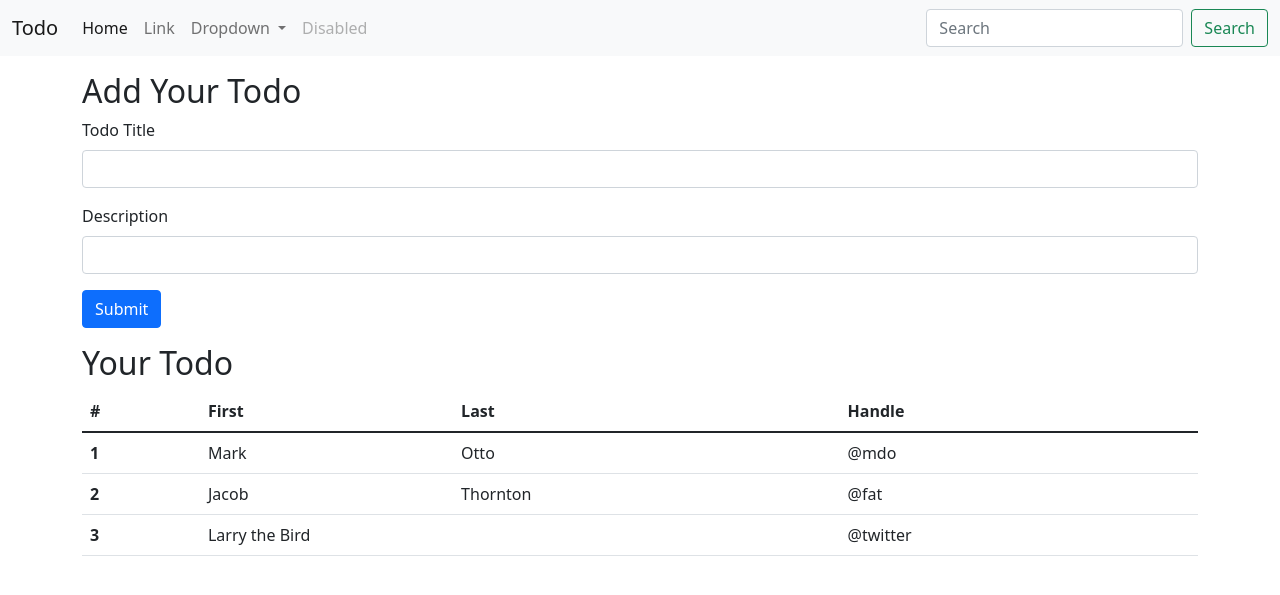
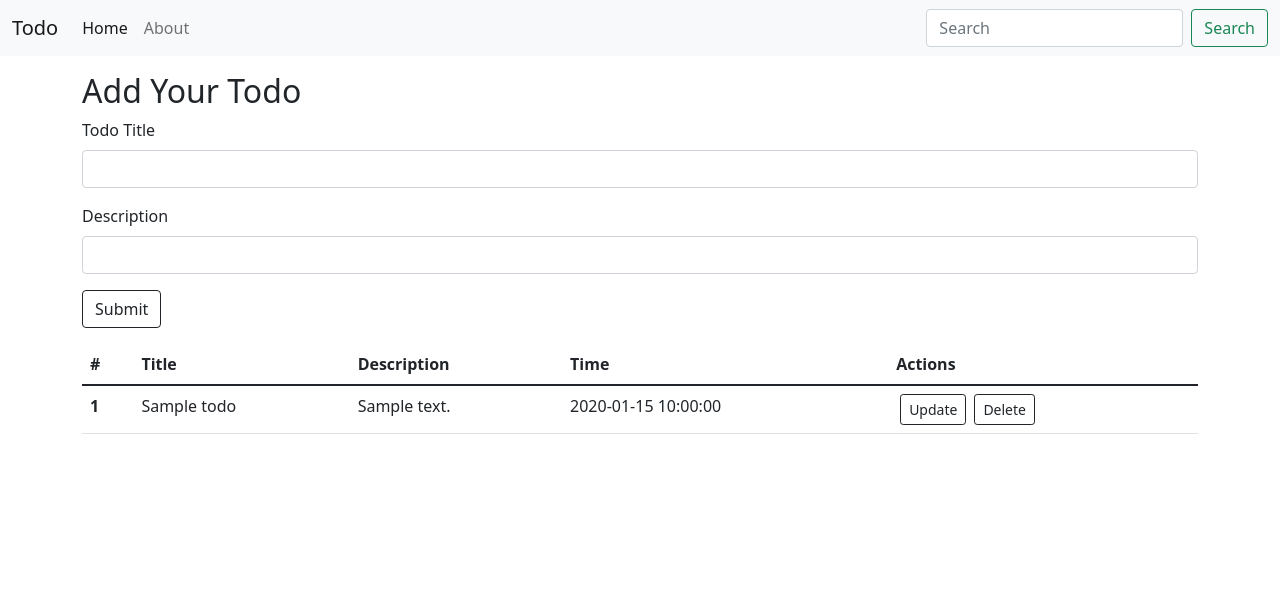
Before and after one commit to Basudev1/flask-todo-app, a Flask app: page / in a window 1280 px wide. Shown: the top 595 px of the page. Run offline with Flask 2, Linux system fonts and the light colour scheme; tables that the repository leaves empty hold one stand-in row (values such as "Sample post").

Commit message:
Learnt Templating inheritence

```diff
--- a/app.py
+++ b/app.py
@@ -1,15 +1,55 @@
-from flask import Flask, render_template
+
+from flask import Flask, render_template, request, redirect
 from pip import main
 from flask_sqlalchemy import SQLAlchemy
+from datetime import datetime
 app = Flask(__name__)
+app.config['SQLALCHEMY_DATABASE_URI'] = 'sqlite:///todo.db'
+app.config['SQLALCHEMY_TRACK_MODIFICATIONS'] = False
+db = SQLAlchemy(app)
 
-@app.route("/")
+class Todo(db.Model):
+    sno = db.Column(db.Integer, primary_key=True)
+    title = db.Column(db.String(200), nullable=False)
+    desc = db.Column(db.String(500), nullable=False)
+    date_created = db.Column(db.DateTime, default=datetime.utcnow)
+
+    def _repr_(self) -> str:
+        return f"{self.sno} - {self.title}"
+
+@app.route("/", methods=['GET', 'POST'])
 def hello_world():
-    # return "<p>Hello, World!</p>"
-    return render_template("index.html")
+    if request.method== 'POST':
+        title = request.form['title']
+        desc = request.form['desc']
+        todo = Todo (title=title, desc=desc)
+        db.session.add(todo)
+        db.session.commit()
+    allTodo = Todo.query.all()
+    # print(allTodo)
+    return render_template("index.html", allTodo=allTodo)
 @app.route("/products")
 def products():
-    return "<p>This is Products Page</p>"
+    redirect("/")
+
+@app.route("/show")
+def show():
+    allTodo = Todo.query.all()
+    print(allTodo)
+    return 'this is products page'
+@app.route("/update")
+def update():
+    # allTodo = Todo.query.all()
+    # print(allTodo)
+    return 'this is update page'
+@app.route("/delete/<int:sno>")
+def delete(sno):
+    todo = Todo.query.filter_by(sno=sno).first()
+    db.session.delete(todo)
+    db.session.commit()
+    # print(allTodo)
+    return redirect("/")
+
 
 if __name__ == "__main__":
     app.run(debug=True)
--- /dev/null
+++ b/templates/base.html
@@ -0,0 +1,58 @@
+<!DOCTYPE html>
+<html lang="en">
+  <head>
+    <!-- Required meta tags -->
+    <meta charset="utf-8" />
+    <meta name="viewport" content="width=device-width, initial-scale=1" />
+
+    <!-- Bootstrap CSS -->
+    <link
+      href="https://cdn.jsdelivr.net/npm/bootstrap@5.1.3/dist/css/bootstrap.min.css"
+      rel="stylesheet"
+      integrity="sha384-1BmE4kWBq78iYhFldvKuhfTAU6auU8tT94WrHftjDbrCEXSU1oBoqyl2QvZ6jIW3"
+      crossorigin="anonymous"
+    />
+
+    <title>{% block title %} {% endblock title %} - Todo</title>
+  </head>
+  <body>
+    <nav class="navbar navbar-expand-lg navbar-light bg-light">
+      <div class="container-fluid">
+        <a class="navbar-brand" href="#">Todo</a>
+        <button
+          class="navbar-toggler"
+          type="button"
+          data-bs-toggle="collapse"
+          data-bs-target="#navbarSupportedContent"
+          aria-controls="navbarSupportedContent"
+          aria-expanded="false"
+          aria-label="Toggle navigation"
+        >
+          <span class="navbar-toggler-icon"></span>
+        </button>
+        <div class="collapse navbar-collapse" id="navbarSupportedContent">
+          <ul class="navbar-nav me-auto mb-2 mb-lg-0">
+            <li class="nav-item">
+              <a class="nav-link active" aria-current="page" href="#">Home</a>
+            </li>
+            <li class="nav-item">
+              <a class="nav-link" href="#">About</a>
+            </li>
+          </ul>
+          <form class="d-flex">
+            <input
+              class="form-control me-2"
+              type="search"
+              placeholder="Search"
+              aria-label="Search"
+            />
+            <button class="btn btn-outline-success" type="submit">
+              Search
+            </button>
+          </form>
+        </div>
+      </div>
+    </nav>
+    {% block body %} {% endblock body %}
+  </body>
+</html>
--- a/templates/index.html
+++ b/templates/index.html
@@ -1,88 +1,14 @@
-<!DOCTYPE html>
-<html lang="en">
-  <head>
-    <!-- Required meta tags -->
-    <meta charset="utf-8" />
-    <meta name="viewport" content="width=device-width, initial-scale=1" />
+{% extends 'base.html' %} {% block title %} Home {% endblock title %}{% block
+body %}
 
-    <!-- Bootstrap CSS -->
-    <link
-      href="https://cdn.jsdelivr.net/npm/bootstrap@5.1.3/dist/css/bootstrap.min.css"
-      rel="stylesheet"
-      integrity="sha384-1BmE4kWBq78iYhFldvKuhfTAU6auU8tT94WrHftjDbrCEXSU1oBoqyl2QvZ6jIW3"
-      crossorigin="anonymous"
-    />
-
-    <title>Flask app</title>
-  </head>
-  <body>
-    <nav class="navbar navbar-expand-lg navbar-light bg-light">
-      <div class="container-fluid">
-        <a class="navbar-brand" href="#">Todo</a>
-        <button
-          class="navbar-toggler"
-          type="button"
-          data-bs-toggle="collapse"
-          data-bs-target="#navbarSupportedContent"
-          aria-controls="navbarSupportedContent"
-          aria-expanded="false"
-          aria-label="Toggle navigation"
-        >
-          <span class="navbar-toggler-icon"></span>
-        </button>
-        <div class="collapse navbar-collapse" id="navbarSupportedContent">
-          <ul class="navbar-nav me-auto mb-2 mb-lg-0">
-            <li class="nav-item">
-              <a class="nav-link active" aria-current="page" href="#">Home</a>
-            </li>
-            <li class="nav-item">
-              <a class="nav-link" href="#">Link</a>
-            </li>
-            <li class="nav-item dropdown">
-              <a
-                class="nav-link dropdown-toggle"
-                href="#"
-                id="navbarDropdown"
-                role="button"
-                data-bs-toggle="dropdown"
-                aria-expanded="false"
-              >
-                Dropdown
-              </a>
-              <ul class="dropdown-menu" aria-labelledby="navbarDropdown">
-                <li><a class="dropdown-item" href="#">Action</a></li>
-                <li><a class="dropdown-item" href="#">Another action</a></li>
-                <li><hr class="dropdown-divider" /></li>
-                <li>
-                  <a class="dropdown-item" href="#">Something else here</a>
-                </li>
-              </ul>
-            </li>
-            <li class="nav-item">
-              <a class="nav-link disabled">Disabled</a>
-            </li>
-          </ul>
-          <form class="d-flex">
-            <input
-              class="form-control me-2"
-              type="search"
-              placeholder="Search"
-              aria-label="Search"
-            />
-            <button class="btn btn-outline-success" type="submit">
-              Search
-            </button>
-          </form>
-        </div>
-      </div>
-    </nav>
 <div class="container my-3">
   <h2>Add Your Todo</h2>
-      <form>
+  <form action="/" method="POST">
     <div class="mb-3">
       <label for="title" class="form-label">Todo Title</label>
       <input
         type="text"
+        name="title"
         class="form-control"
         id="title"
         aria-describedby="emailHelp"
@@ -90,43 +16,47 @@
     </div>
     <div class="mb-3">
       <label for="desc" class="form-label">Description</label>
-          <input type="text" class="form-control" id="desc" />
+      <input name="desc" type="text" class="form-control" id="desc" />
     </div>
 
-        <button type="submit" class="btn btn-primary">Submit</button>
+    <button type="submit" class="btn btn-outline-dark">Submit</button>
   </form>
 </div>
 <div class="container my-3">
-      <h2>Your Todo</h2>
+  {% if allTodo | length == 0 %}
+  <div class="alert alert-dark" role="alert">No Records Found</div>
+  {% else %}
   <table class="table">
     <thead>
       <tr>
         <th scope="col">#</th>
-            <th scope="col">First</th>
-            <th scope="col">Last</th>
-            <th scope="col">Handle</th>
+        <th scope="col">Title</th>
+        <th scope="col">Description</th>
+        <th scope="col">Time</th>
+        <th scope="col">Actions</th>
       </tr>
     </thead>
-        <tbody>
+    {% for todo in allTodo %}
     <tr>
-            <th scope="row">1</th>
-            <td>Mark</td>
-            <td>Otto</td>
-            <td>@mdo</td>
+      <th scope="row">{{loop.index}}</th>
+      <td>{{todo.title}}</td>
+      <td>{{todo.desc}}</td>
+      <td>{{todo.date_created}}</td>
+      <td>
+        <a href="/update/{{todo.sno}}"
+          ><button type="button" class="btn btn-outline-dark btn-sm mx-1">
+            Update
+          </button></a
+        ><a href="/delete/{{todo.sno}}"
+          ><button type="button" class="btn btn-sm btn-outline-dark mx-1">
+            Delete
+          </button></a
+        >
+      </td>
     </tr>
-          <tr>
-            <th scope="row">2</th>
-            <td>Jacob</td>
-            <td>Thornton</td>
-            <td>@fat</td>
-          </tr>
-          <tr>
-            <th scope="row">3</th>
-            <td colspan="2">Larry the Bird</td>
-            <td>@twitter</td>
-          </tr>
-        </tbody>
+    {% endfor %}
   </table>
+  {% endif %}
 </div>
 
 <!-- Optional JavaScript; choose one of the two! -->
@@ -137,11 +67,4 @@
   integrity="sha384-ka7Sk0Gln4gmtz2MlQnikT1wXgYsOg+OMhuP+IlRH9sENBO0LRn5q+8nbTov4+1p"
   crossorigin="anonymous"
 ></script>
-
-    <!-- Option 2: Separate Popper and Bootstrap JS -->
-    <!--
-    <script src="https://cdn.jsdelivr.net/npm/@popperjs/core@2.10.2/dist/umd/popper.min.js" integrity="sha384-7+zCNj/IqJ95wo16oMtfsKbZ9ccEh31eOz1HGyDuCQ6wgnyJNSYdrPa03rtR1zdB" crossorigin="anonymous"></script>
-    <script src="https://cdn.jsdelivr.net/npm/bootstrap@5.1.3/dist/js/bootstrap.min.js" integrity="sha384-QJHtvGhmr9XOIpI6YVutG+2QOK9T+ZnN4kzFN1RtK3zEFEIsxhlmWl5/YESvpZ13" crossorigin="anonymous"></script>
-    -->
-  </body>
-</html>
+{% endblock body %}
```
Also changed, not shown: todo.db (added). Lines whose indentation alone changed are shown as unchanged.
